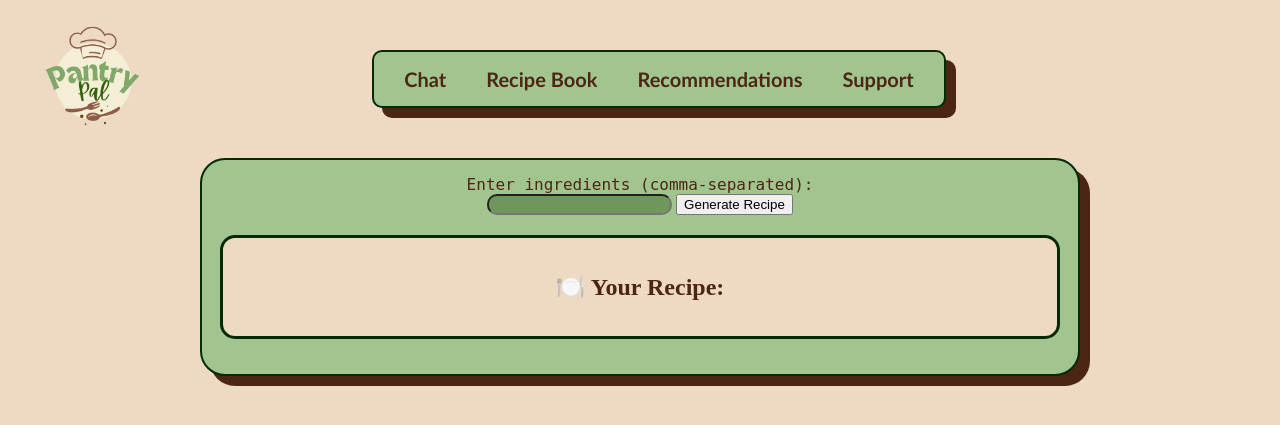
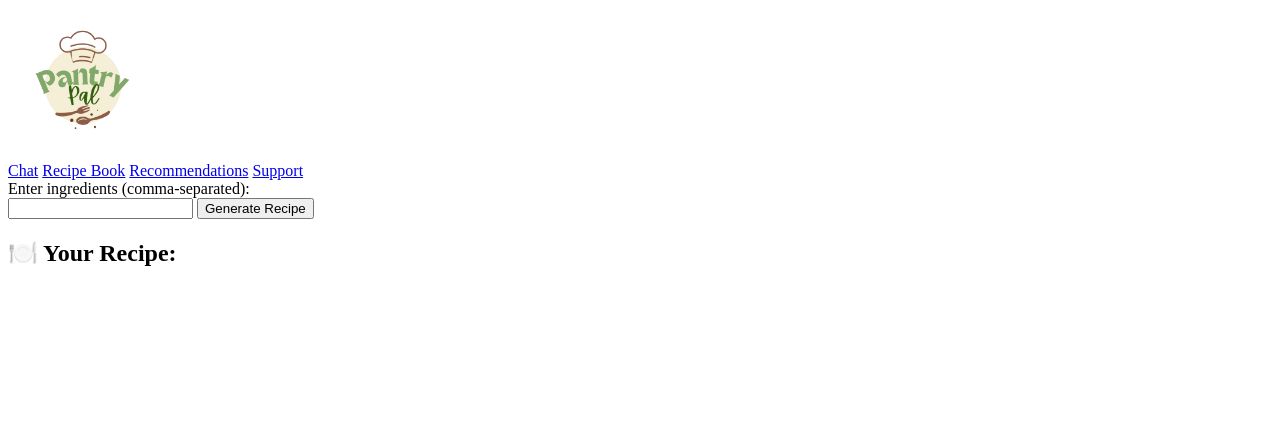
Before and after one commit to 404-CaitlinCR/pantryPals, a Flask app: page / in a window 1280 px wide. Shown: the top 425 px of the page. Run offline with Flask 3, Linux system fonts and the light colour scheme.

Commit message:
Update pantryPals.css

```diff
--- a/static/pantryPals.css
+++ b/static/pantryPals.css
@@ -1,192 +1,80 @@
-body {
-    background-color: #eedac3;
-    color: #4c2615;
+<!DOCTYPE html>
+<html lang="en">
+<head>
+    <meta charset="utf-8"/>
+    <title>Pantry Pal</title>
+    <link rel="stylesheet" href="{{ url_for('static', filename='pantryPals.css') }}">
+    <link rel="icon" type="image/png" href="{{ url_for('static', filename='PantryPalLogo.png') }}">
+</head>
+<body>
+    <header>
 
-}
-header{
-    font-family: Trebuchet MS, sans-serif;
-    margin: 0 auto;
-    margin-top: 50px;
-    color: #4c2615;
-    margin-bottom: 50px;
+        <div class="nav">
+            <a href="{{ url_for('home') }}">
+                <img src="{{ url_for('static', filename='PantryPalLogo.png') }}" style="width:150px; height:150px;" alt="Pantry Pal Logo">
+            </a>
 
-}
-.nav {
-    display: flex; /* Use Flexbox for layout */
-    justify-content: center; /* Center the links horizontally */
-    align-items: center; /* Align items vertically */
-    position: relative; /* Allows positioning of the logo */
-}
+            <!-- make home into a quick link to the homepage -->
+             <div class="pages">
+                <a href="{{ url_for('chat') }}">Chat</a>
+                <a href="{{ url_for('recipe_book') }}">Recipe Book</a>
+                <a href="{{ url_for('recommendations') }}">Recommendations</a>
+                <a href="{{ url_for('support') }}">Support</a>
+             </div>
 
-.pages {
-    background-color: #a2c590;
-    padding: 10px;
-    border-radius: 10px;
-    display: flex; /* Use Flexbox for layout */
-    justify-content: center; /* Center horizontally */
-    align-items: center; /* Center vertically */
-    width: fit-content; /* Adjust width to fit content */
-    margin-left: -2px; /* Move closer to the image */
-    border: 2px solid rgb(3, 42, 3);
-    box-shadow: 10px 10px;
+        </div>
+    </header>
+    <body>
 
-}
+    <div class="interface">
+        <div class="userInput">
+            <form method="post" action="/generate">
+                <label for="ingredients">Enter ingredients (comma-separated):</label><br>
+                <input type="text" id="ingredients" name="ingredients" required>
+                <button type="submit">Generate Recipe</button>
+            </form>
+        </div>
 
-.nav img {
-    position: absolute; /* Position the logo */
-    left: 10px; /* Align the logo to the far left */
-    top: 50%; /* Center vertically */
-    transform: translateY(-50%); /* Adjust for vertical centering */
-    height: 80px; /* Adjust size as needed */
-}
+        <div class="chatBox" id="output">
+            <h2>🍽️ Your Recipe:</h2>
+            <!-- Streaming output will go here -->
+        </div>
+    </div>
 
-/* logo  */
-.nav img:hover {
-    filter: brightness(1.1);
-}
+    <script>
+        const form = document.querySelector("form");
+        const outputDiv = document.getElementById("output");
 
-.nav a {
-    border-radius: 10px;
-    padding: 5px 10px;
-    margin: 0 10px; /* Add spacing between links */
-    text-decoration: none;
-    color: #4c2615;
-    font-size: 20px;
-    font-weight: bold;
+        form.addEventListener("submit", function (e) {
+            e.preventDefault();
+            outputDiv.innerHTML = "<p>Generating...</p>";
 
-}
+            fetch("/generate", {
+                method: "POST",
+                body: new FormData(form),
+            }).then(response => {
+                const reader = response.body.getReader();
+                const decoder = new TextDecoder("utf-8");
 
-.pages a:hover {
-    background-color: #96b586;
-}
+                function readChunk() {
+                    reader.read().then(({ done, value }) => {
+                        if (done) {
+                            console.log("Stream complete");
+                            return;
+                        }
+                        const chunk = decoder.decode(value, { stream: true });
+                        console.log("Chunk received:", chunk); // Debug: Log each chunk
+                        outputDiv.innerHTML += chunk; // Append the chunk to the output
+                        readChunk(); // Continue reading
+                    });
+                }
 
-.userInput {
-    background-color: #a2c590;
-    flex: 1;
-    display: inline-block;
-    vertical-align: top;
-    text-align: center;
-    margin: 0 auto;
-}
-
-.userInput p {
-    background-color: #88b572;
-    padding: 10px 10px;
-    margin-right: 10px;
-    border-radius: 10px;
-    color: #745547;
-    font-size: 20px;
-}
-
-.userInput input {
-    background-color: #6f965b;
-    border-radius: 10px;
-}
-
-.chatBox {
-    background-color: #eedac3;
-    border-radius: 15px;
-    flex: 1;
-    display: inline-block;
-    vertical-align: top;
-    text-align: center;
-    margin: 20px;
-    height: 130vh;
-    padding: 15px;
-    width: 95%; /* Set a fixed width */
-    border: solid rgb(3, 42, 3);
-}
-
-.interface {
-    margin: 20px auto;
-    background-color: #a2c590;
-    padding: 15px;
-    width: 67%;
-    border-radius: 25px;
-    display: flex;
-    flex-direction: column; /* Stack content vertically */
-    align-items: center;     /* Center horizontally */
-    border: 2px solid rgb(3, 42, 3);
-    box-shadow: 10px 10px;
-}
-/* this is for the recipe book */
-.book {
-    background-color: #a2c590;
-}
-/* this is for the contact page */
-.contact {
-    background-color: #a2c590;
-    margin: 20px auto;
-    width: 50%;
-    padding: 15px;
-    border-radius: 20px;
-    border-width: 4px;
-    text-align: center;
-    border: 2px solid rgb(3, 42, 3);
-    box-shadow: 10px 10px;
-}
-.contact p {
-    background-color: #769b64;
-    padding: 10px 10px;
-    border-radius: 10px;
-    color: #7a5443;
-    font-size: 20px;
-    display: flex;
-    gap: 20px;
-    flex-direction: column;
-    justify-content: center; /* Align content to the center */
-    width: 80%;
-    margin: 0 auto; /* Center the paragraph itself */
-}
-
-h1 {
-    font-family:  Trebuchet MS, sans-serif
-  }
-
-label{
-    font-family: DejaVu Sans Mono, monospace;
-}
-p{
-    font-family: Didot, serif
-}
-
-/* Recommendations page styling */
-.container {
-    display: flex;
-    gap: 40px;
-    justify-content: center;
-    padding-bottom: 40px;
-    padding-left: 10px;
-    padding-right: 10px;
-  }
-
-.food {
-    background-color:#a2c590;
-    border-radius: 25px;
-    box-shadow: 10px 10px;
-    border: 2px solid rgb(3, 42, 3);
-}
-
-.container div:hover{
-    transform:scale(1.1);
-    transition: transform 0.3s ease;
-
-}
-
-.container img{
-    border-radius: 25px;
-    padding: 10px;
-}
-
-figcaption {
-    text-align: center;
-    font-size: 25px;
-    padding-bottom: 10px;
-}
-
-
-/* .focacciaBread, .bananaBread, .lasagna img
-{
-    border-radius: 25px;
-    padding: 10px;
-} */
+                readChunk();
+            }).catch(error => {
+                console.error("Error fetching data:", error);
+                outputDiv.innerHTML = "<p>Error generating recipe. Please try again.</p>";
+            });
+        });
+    </script>
+</body>
+</html>
```
